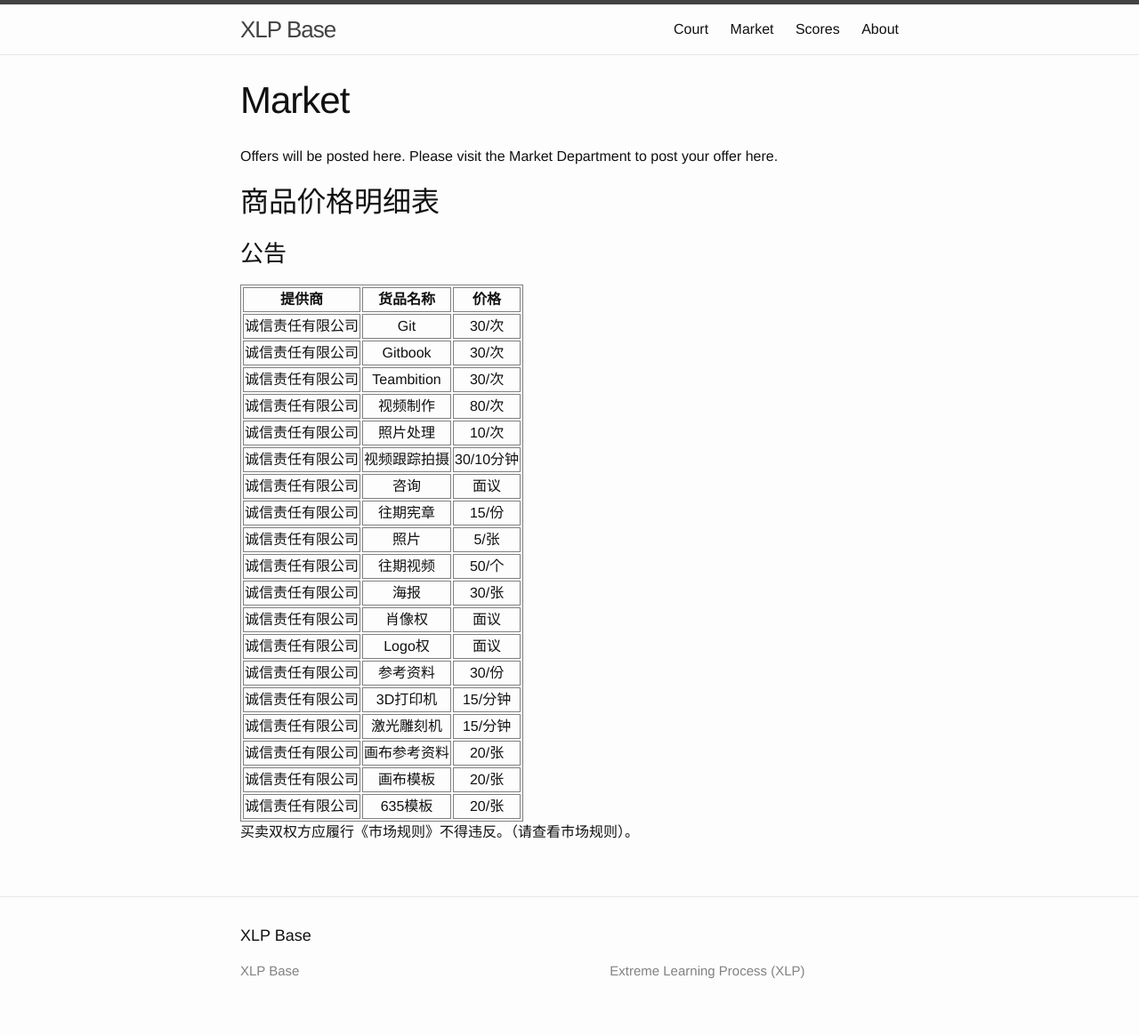
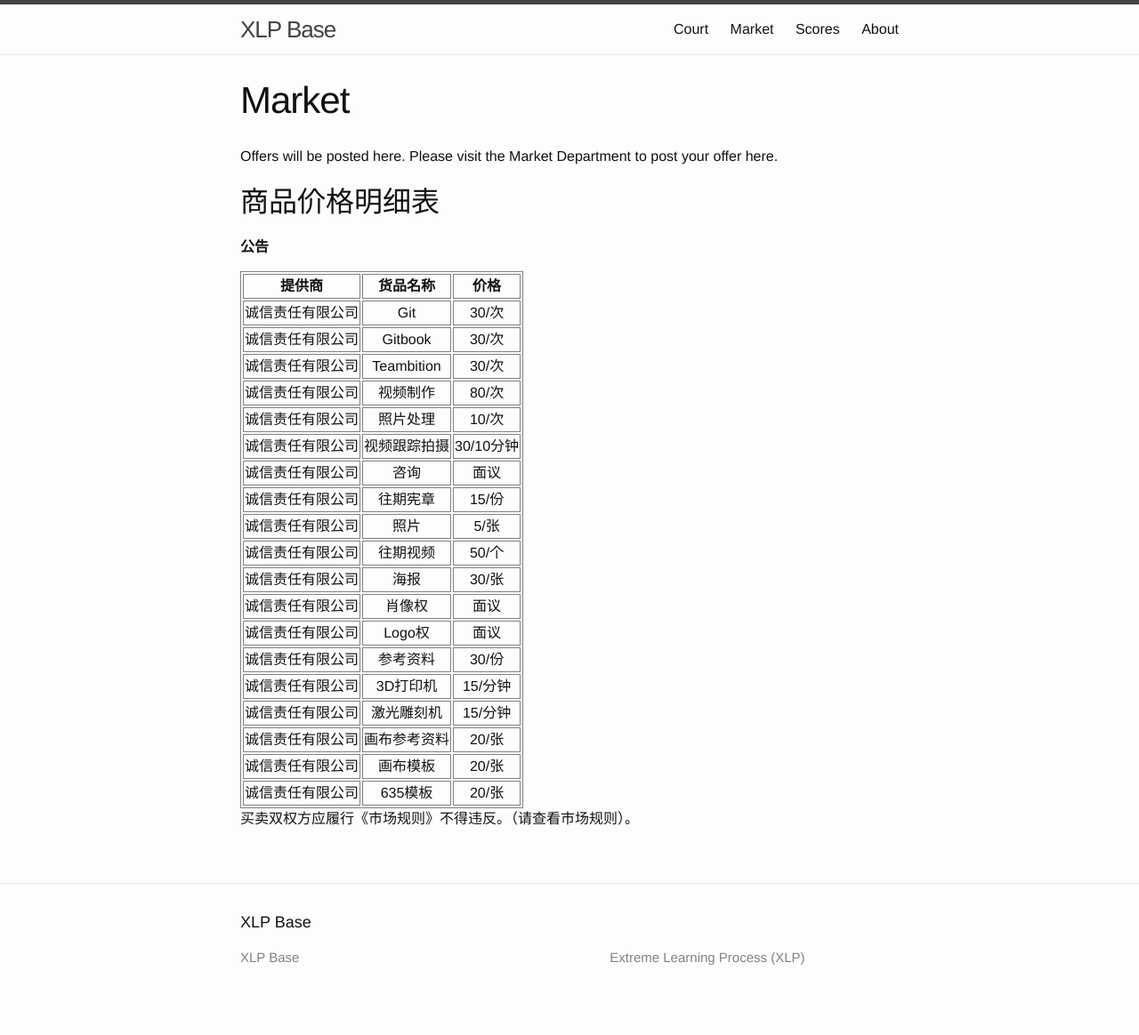
Before and after one commit to alimbeko2/alimbeko2.github.io, a Jekyll site: the page built from Market.md, in a window 1280 px wide. Shown: the whole page at 89% size. Built offline with Jekyll 4.4.1, drawn with Linux system fonts in a browser that asks for light colours.

```diff
--- a/Market.md
+++ b/Market.md
@@ -8,7 +8,9 @@ Offers will be posted here. Please visit the Market Department to post your offe
 
 商品价格明细表
 --
-###公告
+
+**公告**
+
 
 |提供商|货品名称|价格
 |:---:|:---:|:---:|
```
